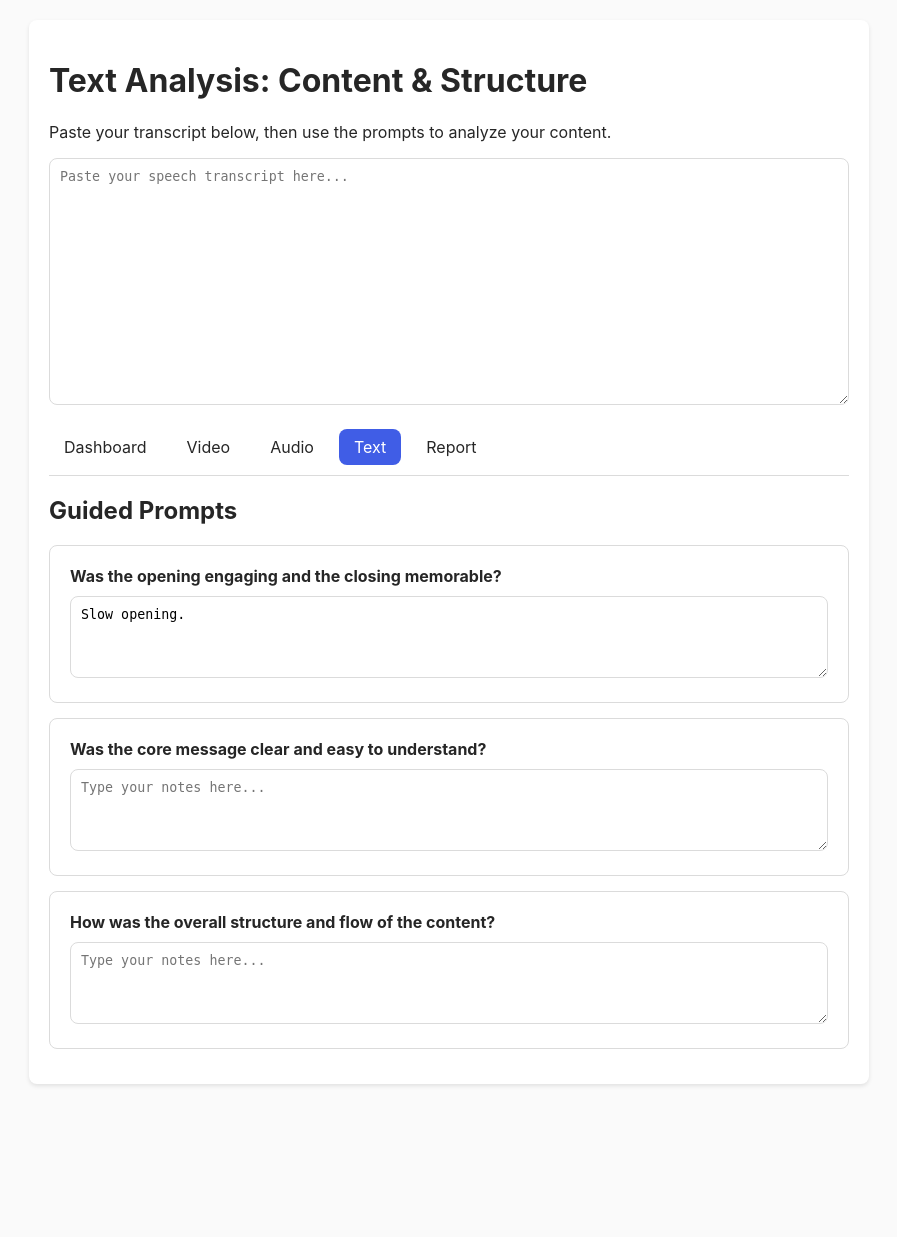
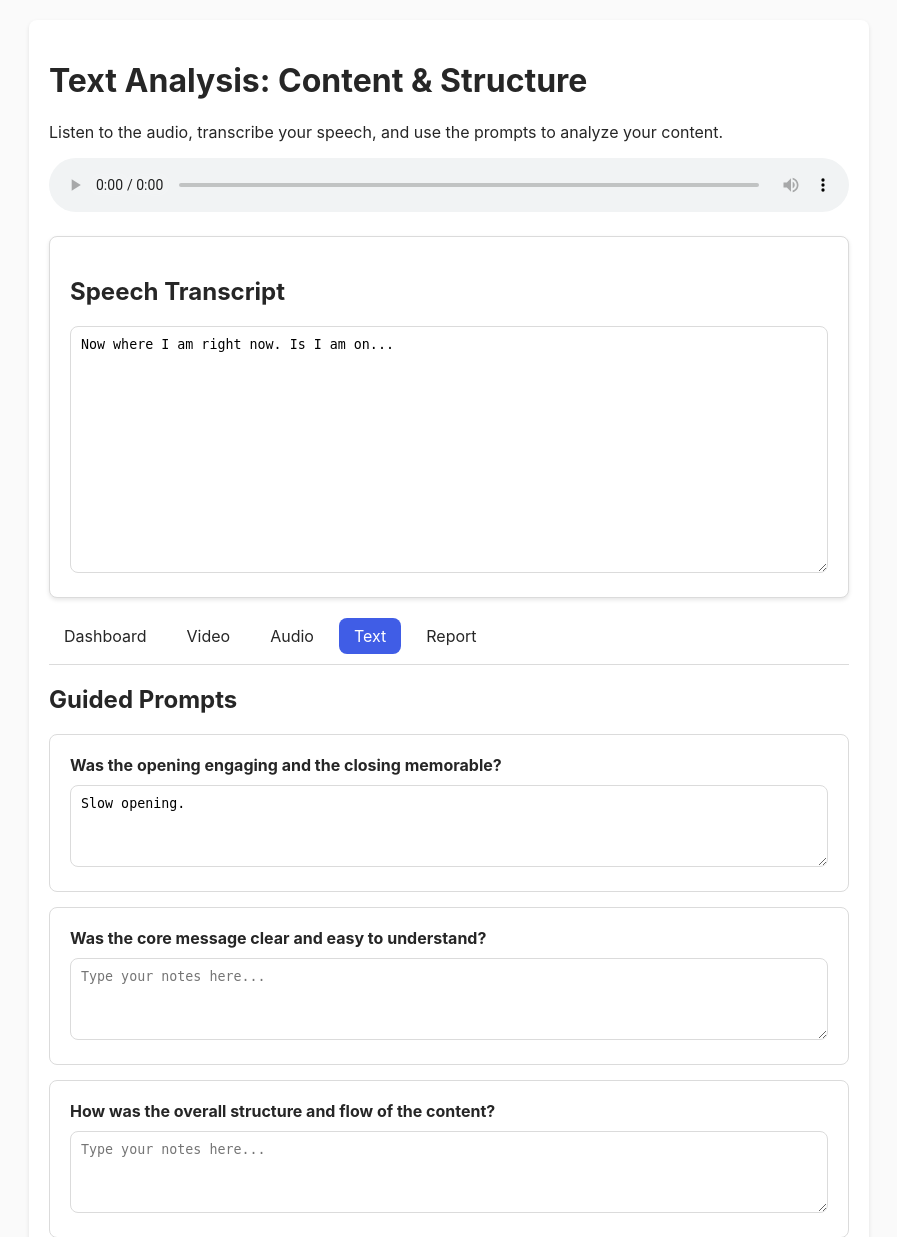
Before and after one commit to adamrangwala/public-speaking-coach-mvp, a FastAPI app: page /text/1 in a window 1280 px wide. Shown: the top 1237 px of the page, without its empty margins (191-1088 px from the left). Before the commit the page ends 1086 px from the top, so only its background shows below. Run offline with FastAPI, Linux system fonts and the light colour scheme; data comes from the database, SQL or seed files in the repository; both versions use the stored data as it was after the commit.

Commit message:
Phase 5 Complete: MVP for public speaking coach

```diff
--- a/app/database.py
+++ b/app/database.py
@@ -21,6 +21,7 @@
         file_size INTEGER NOT NULL,
         mime_type TEXT NOT NULL,
         upload_url TEXT,
+        transcript TEXT,
         created_at TIMESTAMP DEFAULT CURRENT_TIMESTAMP
     );
     """)
@@ -44,7 +45,8 @@
         content TEXT NOT NULL,
         created_at TIMESTAMP DEFAULT CURRENT_TIMESTAMP,
         FOREIGN KEY (video_id) REFERENCES videos (id),
-        FOREIGN KEY (prompt_id) REFERENCES prompts (id)
+        FOREIGN KEY (prompt_id) REFERENCES prompts (id),
+        UNIQUE(video_id, prompt_id)
     );
     """)
 
--- a/app/main.py
+++ b/app/main.py
@@ -147,6 +147,24 @@
     finally:
         conn.close()
 
+@app.post("/api/transcript")
+async def save_transcript(
+    video_id: int = Body(...),
+    content: str = Body(...)
+):
+    conn = get_db_connection()
+    try:
+        conn.execute(
+            "UPDATE videos SET transcript = ? WHERE id = ?",
+            (content, video_id)
+        )
+        conn.commit()
+        return {"status": "success", "message": "Transcript saved."}
+    except Exception as e:
+        raise HTTPException(status_code=500, detail=f"Database error: {e}")
+    finally:
+        conn.close()
+
 # --- Health & Test Routes ---
 
 @app.get("/health")
--- a/app/templates/text.html
+++ b/app/templates/text.html
@@ -1,13 +1,28 @@
 {% extends "base.html" %}
 
 {% block content %}
-<div class="container" x-data="notesApp({{ video_id }}, 'text')">
+<div class="container" x-data="textAnalysisApp({{ video_id }})">
     <h1>Text Analysis: Content & Structure</h1>
-    <p>Paste your transcript below, then use the prompts to analyze your content.</p>
+    <p>Listen to the audio, transcribe your speech, and use the prompts to analyze your content.</p>
+
+    <!-- Audio Player -->
+    <div class="audio-container">
+        <audio controls width="100%">
+            <source src="{{ video.upload_url }}" type="{{ video.mime_type }}">
+            Your browser does not support the audio tag.
+        </audio>
+    </div>
 
     <!-- Transcript Area -->
-    <div class="transcript-area">
-        <textarea rows="15" placeholder="Paste your speech transcript here..."></textarea>
+    <div class="transcript-area card">
+        <h2>Speech Transcript</h2>
+        <textarea
+            rows="15"
+            placeholder="Paste or type your speech transcript here..."
+            x-model="transcript"
+            @input.debounce.500ms="saveTranscript"
+        ></textarea>
+        <div x-show="transcriptStatus" x-text="transcriptStatus" class="status-message"></div>
     </div>
 
     <!-- Navigation -->
@@ -40,11 +55,36 @@
 
 <script src="//unpkg.com/alpinejs" defer></script>
 <script>
-function notesApp(videoId, viewType) {
+function textAnalysisApp(videoId) {
     return {
         videoId: videoId,
-        viewType: viewType,
+        transcript: `{{ video.transcript or '' | e }}`,
+        transcriptStatus: '',
         status: {},
+        saveTranscript() {
+            this.transcriptStatus = 'Saving...';
+            fetch('/api/transcript', {
+                method: 'POST',
+                headers: { 'Content-Type': 'application/json' },
+                body: JSON.stringify({
+                    video_id: this.videoId,
+                    content: this.transcript
+                })
+            })
+            .then(res => res.json())
+            .then(data => {
+                if (data.status === 'success') {
+                    this.transcriptStatus = 'Saved!';
+                } else {
+                    this.transcriptStatus = `Error: ${data.detail || 'Unknown error'}`;
+                }
+                setTimeout(() => { this.transcriptStatus = ''; }, 2000);
+            })
+            .catch(() => {
+                this.transcriptStatus = 'Error: Could not connect.';
+                setTimeout(() => { this.transcriptStatus = ''; }, 2000);
+            });
+        },
         saveNote(promptId, content) {
             this.status[promptId] = 'Saving...';
             fetch('/api/notes', {
@@ -53,7 +93,7 @@
                 body: JSON.stringify({
                     video_id: this.videoId,
                     prompt_id: promptId,
-                    view_type: this.viewType,
+                    view_type: 'text',
                     content: content
                 })
             })
@@ -75,8 +115,19 @@
 }
 </script>
 <style>
-.transcript-area {
+.card {
+    background-color: #fff;
+    border: 1px solid var(--border);
+    border-radius: var(--radius);
+    padding: 20px;
     margin-bottom: 20px;
+    box-shadow: var(--shadow);
+}
+.audio-container {
+    margin-bottom: 20px;
+}
+audio {
+    width: 100%;
 }
 .transcript-area textarea {
     width: 100%;
```
Also changed, not shown: app.db.
